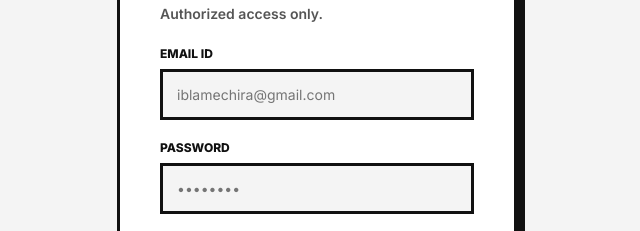
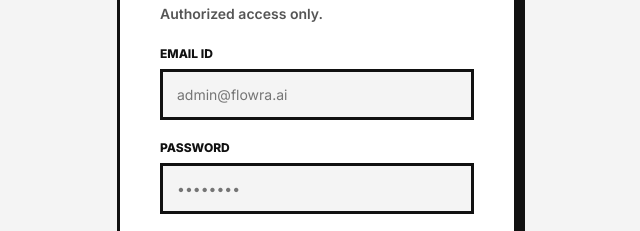
Before and after one commit to saintond0pE/Flowra, a website: page login.html in a window 1280 px wide. Shown: the part 272-503 px from the top of the page, 323-963 px from the left. Drawn offline with Linux system fonts and the light colour scheme.

Commit message:
style: remove personal email from login placeholder

```diff
--- a/login.html
+++ b/login.html
@@ -120,7 +120,7 @@
         <form id="loginForm">
             <div class="form-group">
                 <label>Email ID</label>
-                <input type="email" id="email" placeholder="iblamechira@gmail.com" required>
+                <input type="email" id="email" placeholder="admin@flowra.ai" required>
             </div>
             <div class="form-group">
                 <label>Password</label>
```
